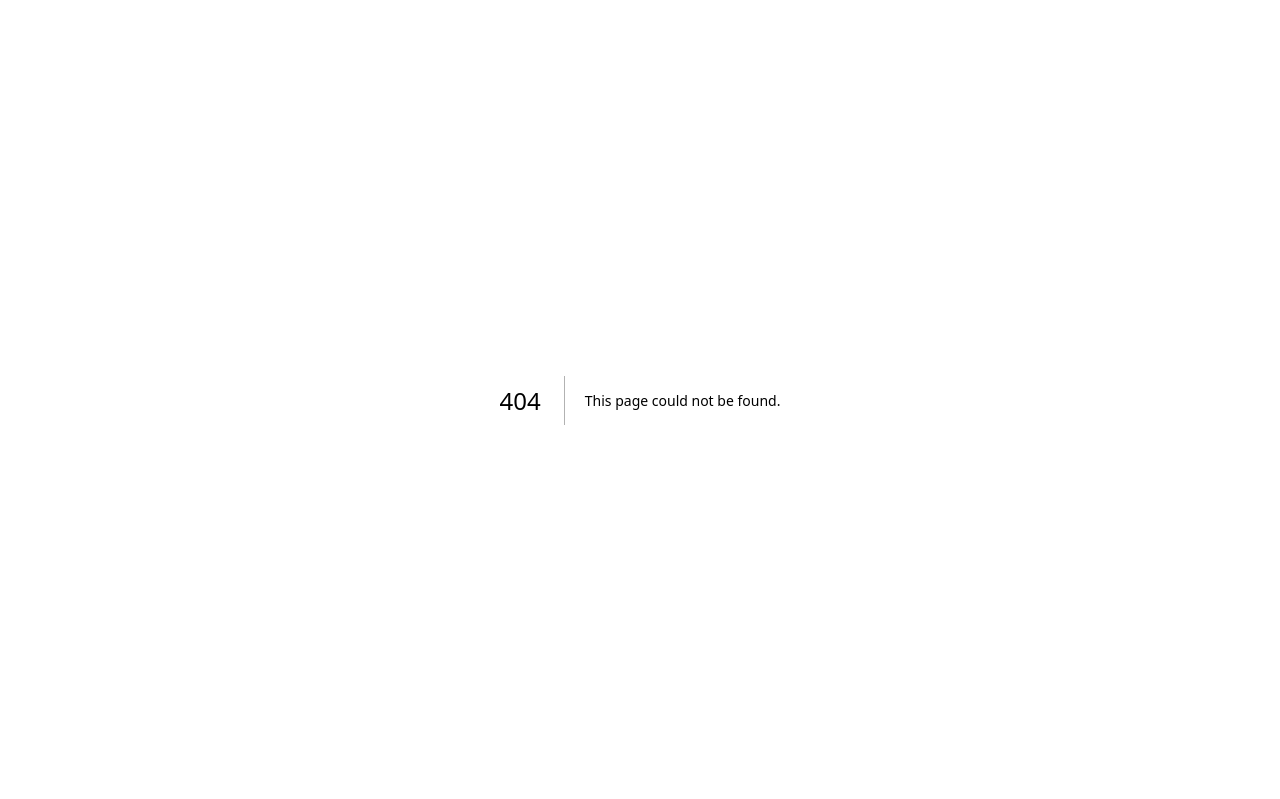
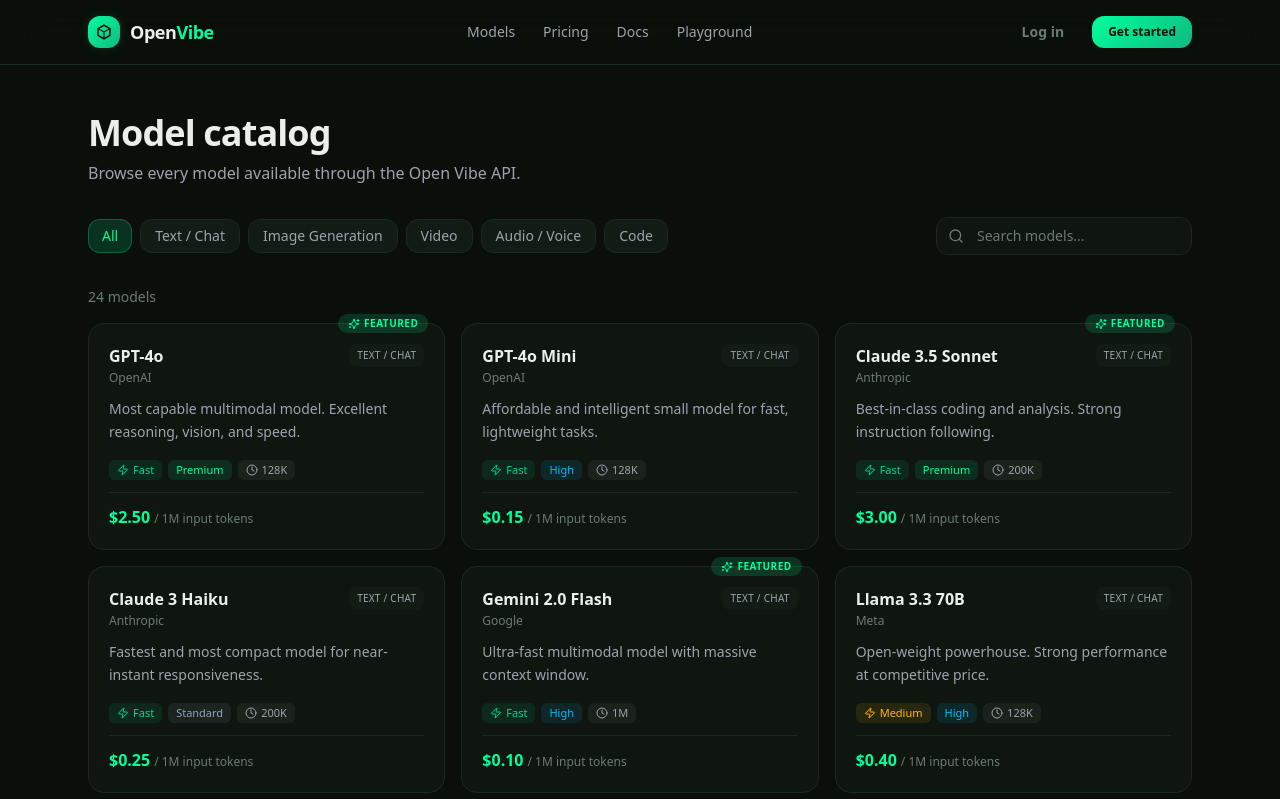
Before and after one commit to Dasgar7/open-vibe, a Next.js app: page /models in a window 1280 px wide. Before the commit this address had no page. Shown: the top 799 px of the page. Built offline with nearby package versions, Linux system fonts and the light colour scheme.

Commit message:
feat: models catalog page + dashboard sidebar

```diff
--- /dev/null
+++ b/src/app/models/page.tsx
@@ -0,0 +1,84 @@
+"use client";
+
+import { useState } from "react";
+import { MarketingNav } from "@/components/marketing-nav";
+import { Footer } from "@/components/footer";
+import { ModelCard } from "@/components/model-card";
+import { models, categoryLabels, type ModelCategory } from "@/lib/models";
+import { cn } from "@/lib/utils";
+import { Search } from "lucide-react";
+
+const categories: (ModelCategory | "all")[] = ["all", "text", "image", "video", "audio", "code"];
+
+export default function ModelsPage() {
+  const [filter, setFilter] = useState<ModelCategory | "all">("all");
+  const [search, setSearch] = useState("");
+
+  const filtered = models.filter((m) => {
+    const matchCat = filter === "all" || m.category === filter;
+    const q = search.toLowerCase();
+    const matchSearch =
+      !q ||
+      m.name.toLowerCase().includes(q) ||
+      m.provider.toLowerCase().includes(q) ||
+      m.description.toLowerCase().includes(q);
+    return matchCat && matchSearch;
+  });
+
+  return (
+    <div className="min-h-screen">
+      <MarketingNav />
+      <div className="mx-auto max-w-6xl px-4 py-12 sm:px-6">
+        <div className="mb-8">
+          <h1 className="text-3xl font-bold tracking-tight sm:text-4xl">Model catalog</h1>
+          <p className="mt-2 text-[#9ca3af]">
+            Browse every model available through the Open Vibe API.
+          </p>
+        </div>
+
+        <div className="mb-8 flex flex-col gap-4 sm:flex-row sm:items-center sm:justify-between">
+          <div className="flex flex-wrap gap-2">
+            {categories.map((c) => (
+              <button
+                key={c}
+                onClick={() => setFilter(c)}
+                className={cn(
+                  "rounded-xl px-3.5 py-1.5 text-sm font-medium transition-all",
+                  filter === c
+                    ? "bg-[#00ff9d]/15 text-[#00ff9d] shadow-[inset_0_0_0_1px_rgba(0,255,157,0.25)]"
+                    : "bg-[#131c14] text-[#9ca3af] hover:text-foreground border border-[#1a2a1c]"
+                )}
+              >
+                {c === "all" ? "All" : categoryLabels[c]}
+              </button>
+            ))}
+          </div>
+          <div className="relative">
+            <Search className="absolute left-3 top-1/2 h-4 w-4 -translate-y-1/2 text-[#6b7c6e]" />
+            <input
+              type="text"
+              placeholder="Search models..."
+              value={search}
+              onChange={(e) => setSearch(e.target.value)}
+              className="w-full rounded-xl border border-[#1a2a1c] bg-[#0f1610] py-2 pl-10 pr-4 text-sm text-foreground placeholder:text-[#6b7c6e] sm:w-64"
+            />
+          </div>
+        </div>
+
+        <p className="mb-4 text-sm text-[#6b7c6e]">
+          {filtered.length} model{filtered.length !== 1 ? "s" : ""}
+        </p>
+
+        <div className="grid gap-4 sm:grid-cols-2 lg:grid-cols-3">
+          {filtered.map((m) => (
+            <ModelCard key={m.id} model={m} />
+          ))}
+        </div>
+        {filtered.length === 0 && (
+          <div className="py-20 text-center text-[#6b7c6e]">No models match your search.</div>
+        )}
+      </div>
+      <Footer />
+    </div>
+  );
+}
--- /dev/null
+++ b/src/components/dashboard/sidebar.tsx
@@ -0,0 +1,107 @@
+"use client";
+
+import Link from "next/link";
+import { usePathname } from "next/navigation";
+import {
+  LayoutDashboard,
+  Key,
+  BarChart3,
+  Box,
+  BookOpen,
+  Play,
+  Settings,
+  LogOut,
+  Menu,
+  X,
+} from "lucide-react";
+import { useState } from "react";
+import { Logo } from "../logo";
+import { cn } from "@/lib/utils";
+
+const nav = [
+  { href: "/dashboard", label: "Overview", icon: LayoutDashboard },
+  { href: "/dashboard/models", label: "Models", icon: Box },
+  { href: "/dashboard/keys", label: "API Keys", icon: Key },
+  { href: "/dashboard/usage", label: "Usage & Billing", icon: BarChart3 },
+  { href: "/playground", label: "Playground", icon: Play },
+  { href: "/docs", label: "Docs", icon: BookOpen },
+];
+
+export function DashboardSidebar() {
+  const pathname = usePathname();
+  const [mobileOpen, setMobileOpen] = useState(false);
+
+  const NavContent = () => (
+    <>
+      <div className="flex h-16 items-center border-b border-[#1a2a1c] px-5">
+        <Logo size="sm" />
+      </div>
+      <nav className="flex-1 space-y-1 p-3">
+        {nav.map((item) => {
+          const active =
+            pathname === item.href ||
+            (item.href !== "/dashboard" && pathname.startsWith(item.href));
+          return (
+            <Link
+              key={item.href}
+              href={item.href}
+              onClick={() => setMobileOpen(false)}
+              className={cn(
+                "flex items-center gap-3 rounded-xl px-3 py-2.5 text-sm font-medium transition-all duration-200",
+                active
+                  ? "bg-[#00ff9d]/10 text-[#00ff9d] shadow-[inset_0_0_0_1px_rgba(0,255,157,0.2)]"
+                  : "text-[#9ca3af] hover:bg-white/5 hover:text-foreground"
+              )}
+            >
+              <item.icon className={cn("h-4.5 w-4.5", active && "text-[#00ff9d]")} />
+              {item.label}
+            </Link>
+          );
+        })}
+      </nav>
+      <div className="border-t border-[#1a2a1c] p-3 space-y-1">
+        <Link
+          href="/dashboard/settings"
+          className="flex items-center gap-3 rounded-xl px-3 py-2.5 text-sm text-[#9ca3af] hover:bg-white/5 hover:text-foreground"
+        >
+          <Settings className="h-4.5 w-4.5" />
+          Settings
+        </Link>
+        <Link
+          href="/"
+          className="flex items-center gap-3 rounded-xl px-3 py-2.5 text-sm text-[#9ca3af] hover:bg-white/5 hover:text-foreground"
+        >
+          <LogOut className="h-4.5 w-4.5" />
+          Sign out
+        </Link>
+      </div>
+    </>
+  );
+
+  return (
+    <>
+      <div className="fixed top-0 left-0 right-0 z-40 flex h-14 items-center justify-between border-b border-[#1a2a1c] bg-[#0a0f0a]/95 px-4 backdrop-blur lg:hidden">
+        <Logo size="sm" />
+        <button
+          onClick={() => setMobileOpen(!mobileOpen)}
+          className="rounded-lg p-2 text-muted hover:bg-white/5"
+        >
+          {mobileOpen ? <X className="h-5 w-5" /> : <Menu className="h-5 w-5" />}
+        </button>
+      </div>
+
+      {mobileOpen && (
+        <div className="fixed inset-0 z-30 lg:hidden">
+          <div className="absolute inset-0 bg-black/60" onClick={() => setMobileOpen(false)} />
+          <aside className="absolute left-0 top-0 flex h-full w-64 flex-col border-r border-[#1a2a1c] bg-[#0d1310]">
+            <NavContent />
+          </aside>
+        </div>
+      )}
+
+      <aside className="fixed left-0 top-0 z-20 hidden h-screen w-60 flex-col border-r border-[#1a2a1c] bg-[#0d1310] lg:flex">
+        <NavContent />
+      </aside>
+    </>
+  );
+}
```
